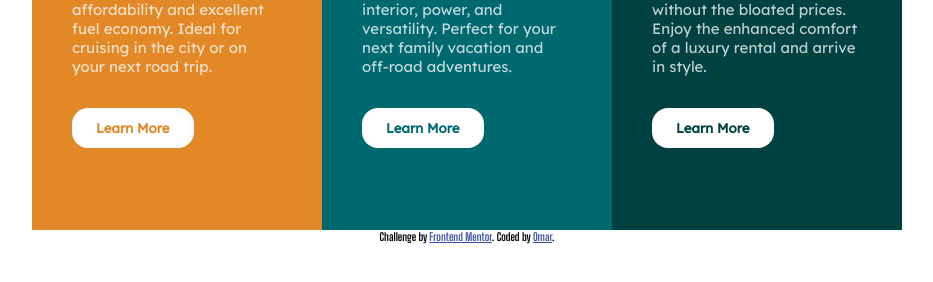
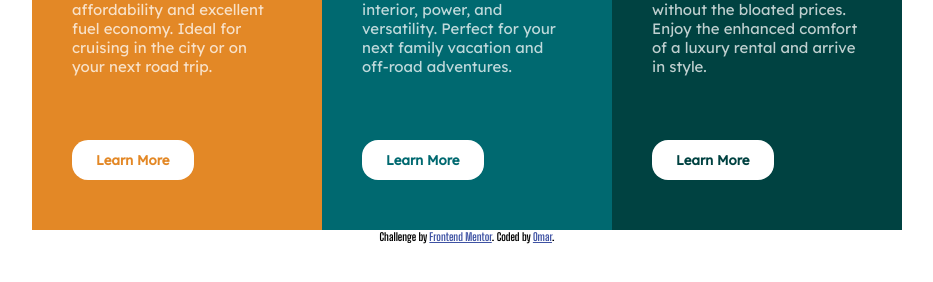
Before and after one commit to to-my-learning-path/3-column-preview-card, a plain HTML site: page index.html in a window 1280 px wide. Shown: the part 380-662 px from the top of the page, without its empty margins (173-1106 px from the left). Drawn offline with Linux system fonts and the light colour scheme.

Commit message:
Changed button top margin

```diff
--- a/scss/components/_components.scss
+++ b/scss/components/_components.scss
@@ -7,7 +7,7 @@ button {
   height: 2.5rem;
   border: none;
   padding: 0.6rem 1.5rem;
-  margin-top: 3rem;
+  margin-top: 3rem !important;
   border-radius: 1rem;
   cursor: pointer;
 
```
Also changed, not shown: css/style.css.
